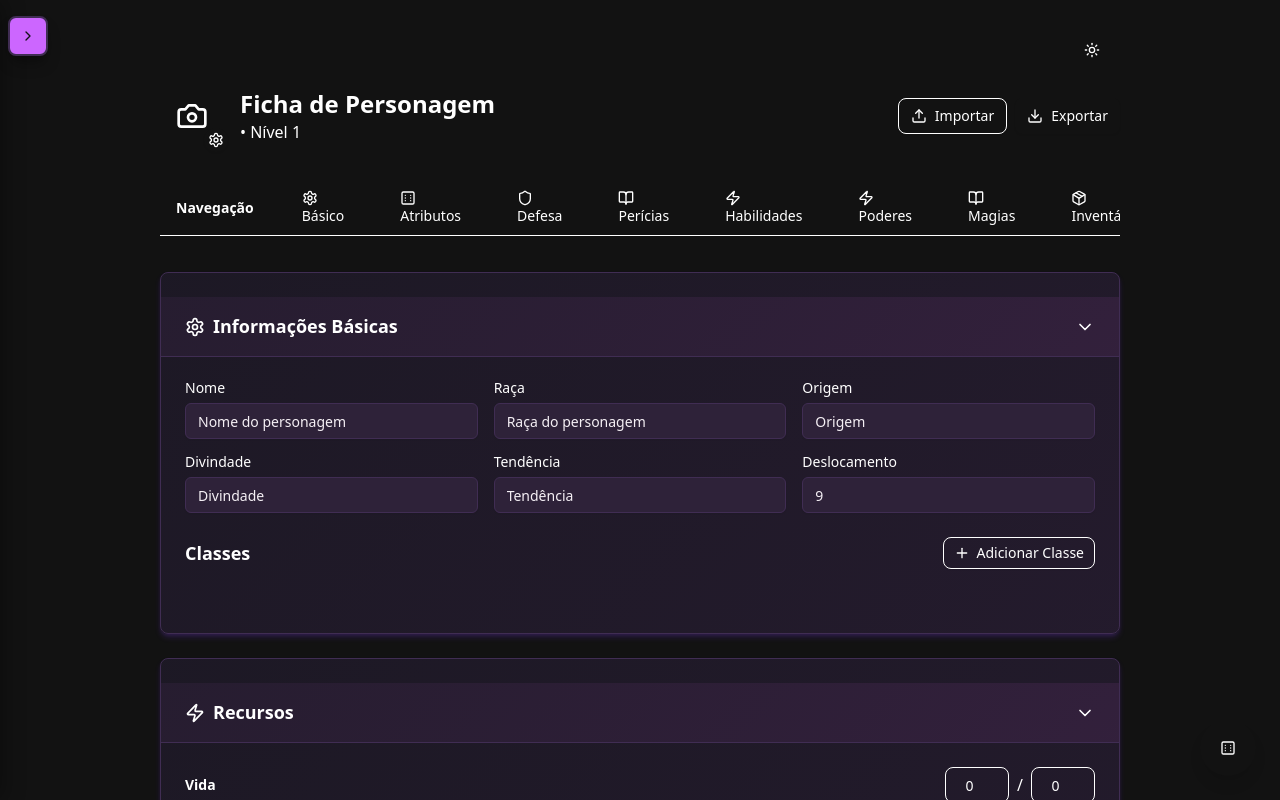
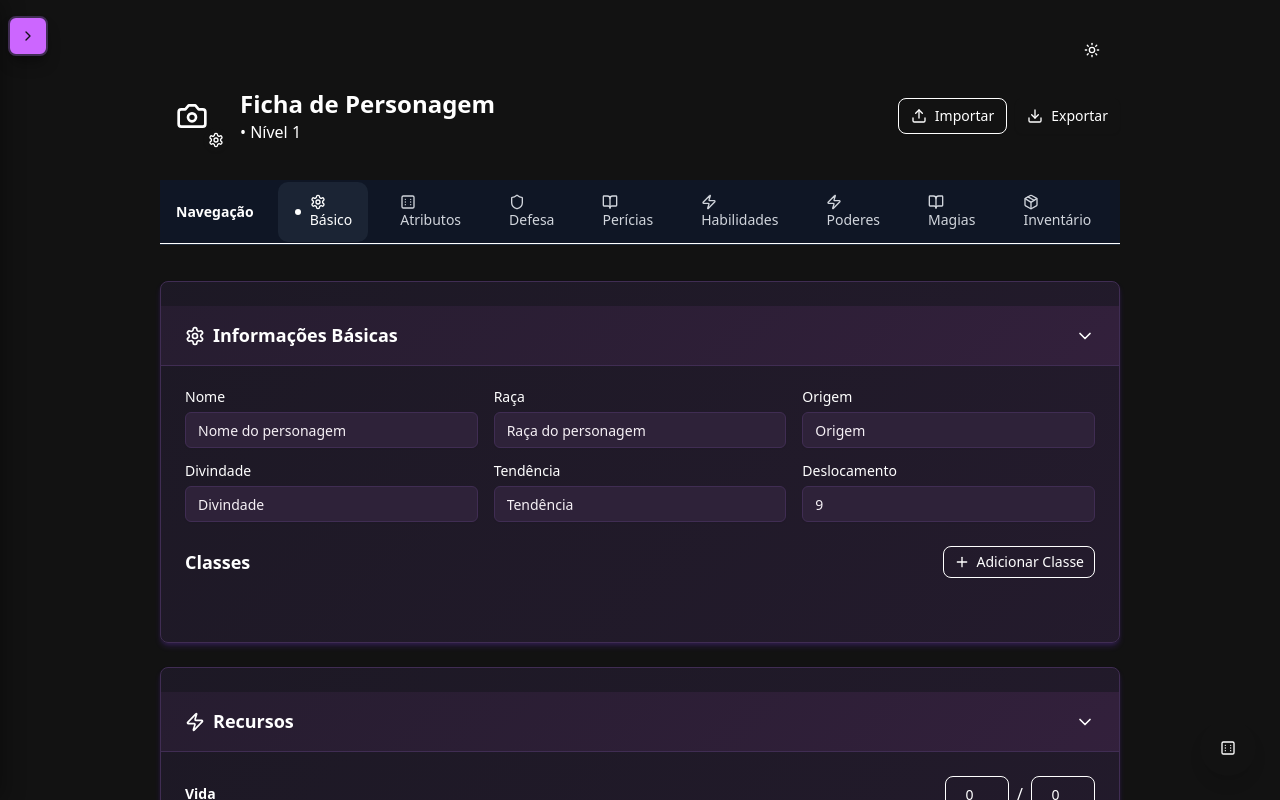
Before and after one commit to joaoLopesLenharo/next-tormenta20-sheet, a Next.js app: page / in a window 1280 px wide. Shown: the top 800 px of the page. Built offline with nearby package versions, Linux system fonts and the light colour scheme.

Commit message:
Corrção visual da navegação

```diff
--- a/components/ui/tabs.tsx
+++ b/components/ui/tabs.tsx
@@ -17,15 +17,17 @@ function Tabs({ className, ...props }: React.ComponentProps<typeof TabsPrimitive
 
 function TabsList({ className, ...props }: React.ComponentProps<typeof TabsPrimitive.List>) {
   return (
+    <div className="sticky top-0 z-50 w-full bg-gray-900/95 backdrop-blur-sm border-b border-gray-800">
       <TabsPrimitive.List
         data-slot="tabs-list"
         className={cn(
-        "inline-flex h-14 items-center justify-start gap-1 w-full overflow-x-auto px-4",
+          "max-w-7xl mx-auto inline-flex h-16 items-center justify-start gap-1 w-full overflow-x-auto px-6",
           "scrollbar-thin scrollbar-thumb-muted-foreground/20 scrollbar-track-transparent scrollbar-thumb-rounded-full",
           className
         )}
         {...props}
       />
+    </div>
   )
 }
 
@@ -34,22 +36,24 @@ function TabsTrigger({ className, children, ...props }: React.ComponentProps<typ
     <TabsPrimitive.Trigger
       data-slot="tabs-trigger"
       className={cn(
-        "group relative inline-flex items-center justify-center whitespace-nowrap px-3 py-2 text-sm font-medium transition-all",
+        "group relative inline-flex items-center justify-center whitespace-nowrap px-4 py-3 text-sm font-medium transition-all",
         "focus-visible:outline-none focus-visible:ring-2 focus-visible:ring-ring focus-visible:ring-offset-2",
         "disabled:pointer-events-none disabled:opacity-50",
-        "text-muted-foreground hover:text-foreground/80",
+        "text-gray-300 hover:text-white hover:bg-gray-800/50",
+        "data-[state=active]:text-white data-[state=active]:bg-gray-800/80",
+        "rounded-lg transition-colors duration-200",
         className
       )}
       {...props}
     >
-      <span className="relative flex items-center justify-center">
+      <span className="relative flex items-center justify-center gap-2">
         <span className={cn(
-          "absolute -left-1 flex h-2 w-2 items-center justify-center opacity-0 transition-opacity",
-          "group-data-[state=active]:opacity-100"
+          "flex items-center justify-center opacity-0 w-0 transition-all duration-200 overflow-hidden",
+          "group-data-[state=active]:opacity-100 group-data-[state=active]:w-2"
         )}>
-          <span className="absolute h-2 w-2 rounded-full bg-primary" />
+          <span className="h-1.5 w-1.5 rounded-full bg-white" />
         </span>
-        <span className="px-3 py-1.5 rounded-full group-data-[state=active]:bg-primary/10">
+        <span>
           {children}
         </span>
       </span>
```
Lines whose indentation alone changed are shown as unchanged.
